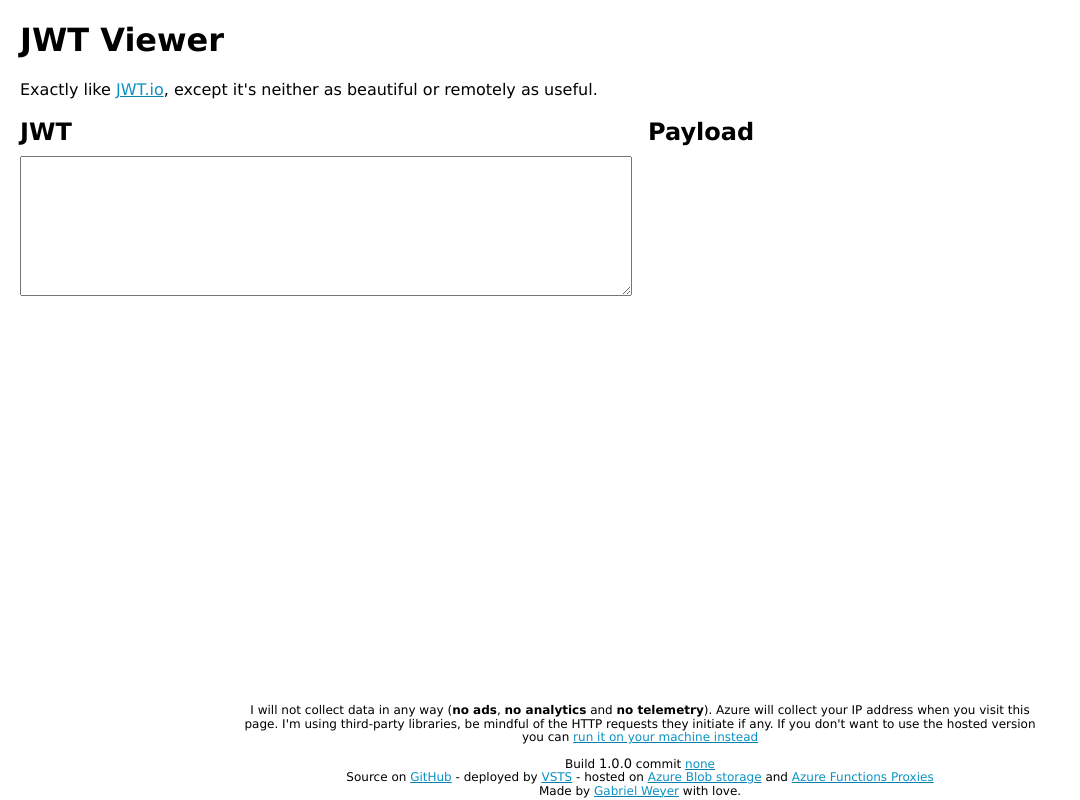
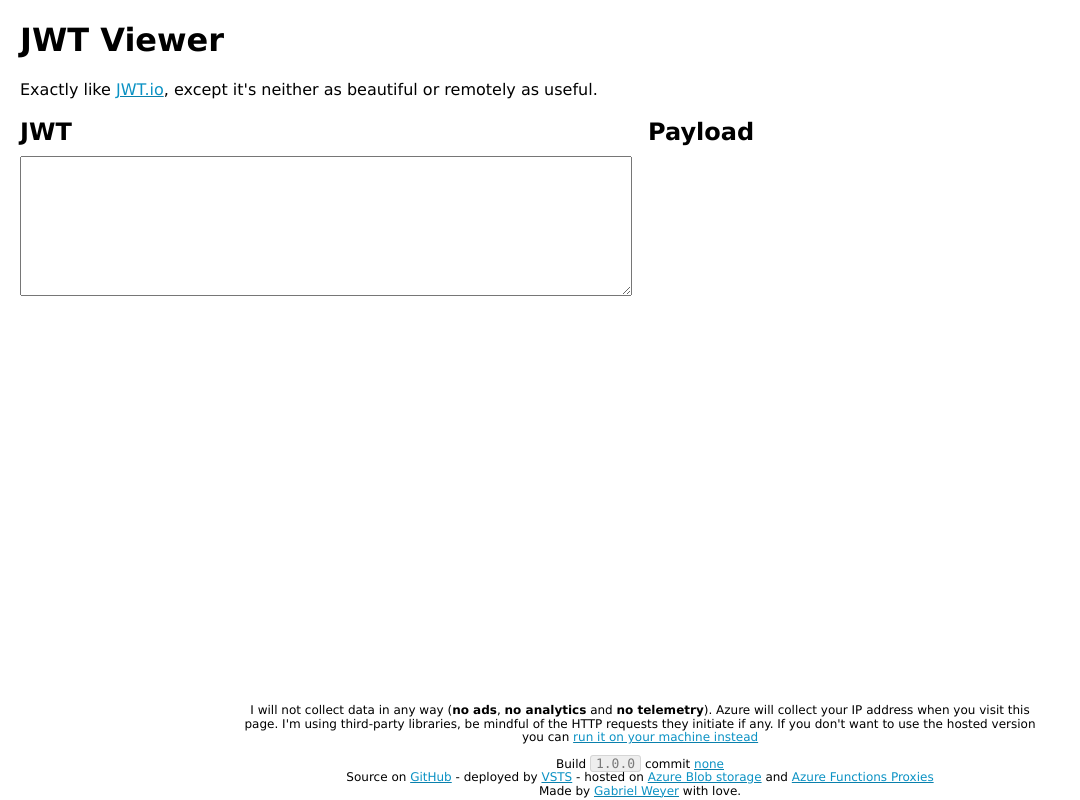
Before and after one commit to gabrielweyer/jwt-viewer, an Angular app: page / in a window 1280 px wide. Shown: the whole page, without its empty margins (0-1080 px from the left). Built offline with nearby package versions, Linux system fonts and the light colour scheme.

Commit message:
Beautify footer with inline code for build number

```diff
--- a/src/styles.scss
+++ b/src/styles.scss
@@ -38,3 +38,13 @@ h2 {
     padding-top: 0.4em;
   }
 }
+
+.mono-font {
+  font-family: $mono-font-family;
+  font-size: $mono-font-size-normal;
+  background-color: $mono-font-background-color;
+  border-radius: 3px;
+  padding: 0 5px;
+  color: $mono-font-color;
+  border: 1px solid darken($mono-font-background-color, 10%);
+}
--- a/src/variables.scss
+++ b/src/variables.scss
@@ -1,9 +1,12 @@
 $action-color: #0b92c4;
+$mono-font-color: #7a7a7a;
+$mono-font-background-color: #eee;
 
 $mono-font-family: 'Consolas';
 
 $font-size-small: 12px;
 
+$mono-font-size-normal: 17px;
 $mono-font-size-small: 13px;
 
 $screen-lg-min: 992px;
```
